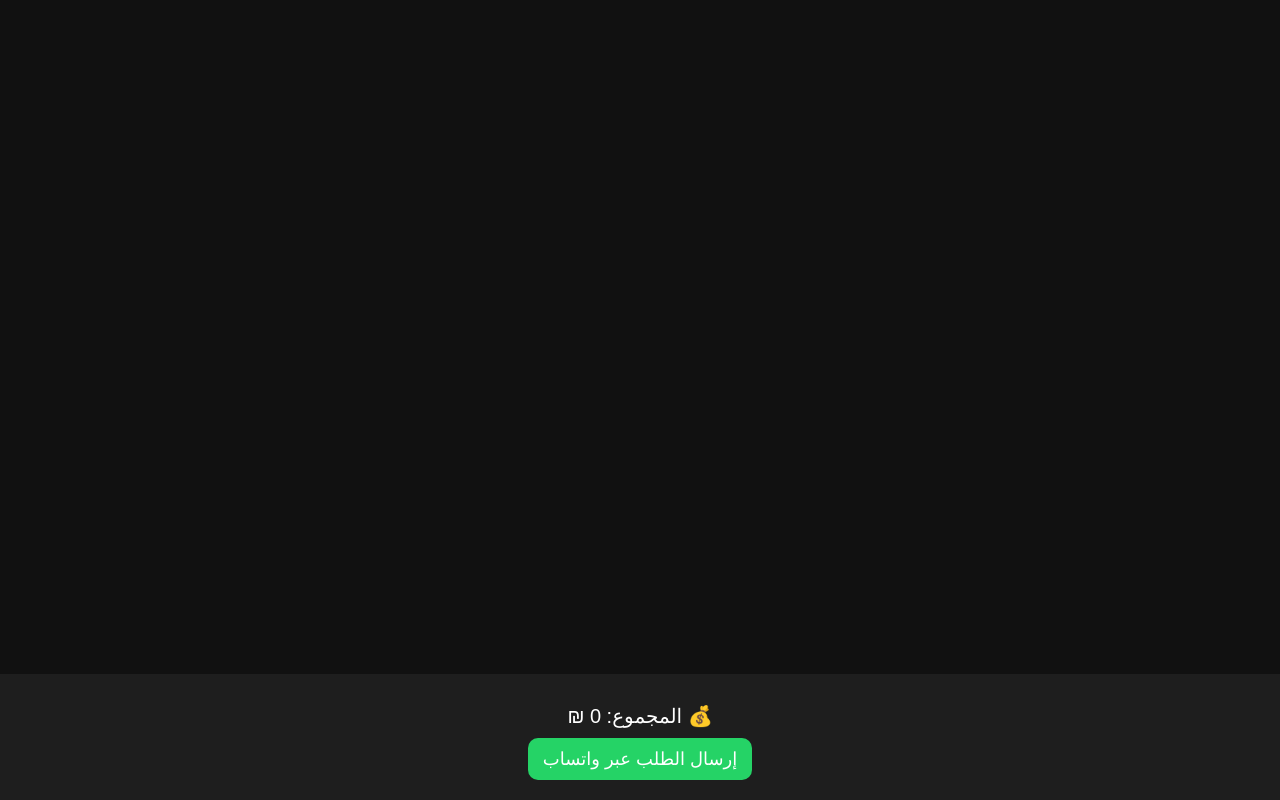
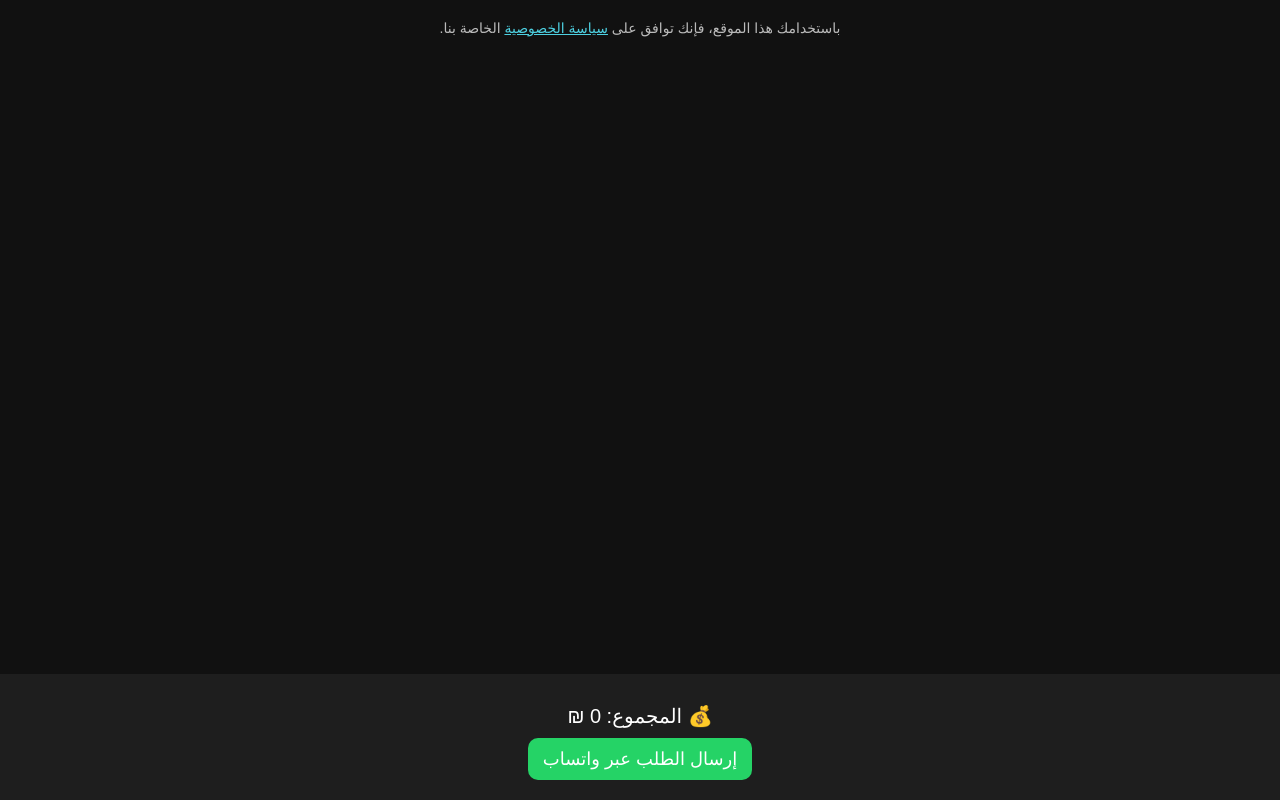
Before and after one commit to abomkdad/mad, a plain HTML site: page index.html in a window 1280 px wide. Drawn offline with nearby package versions, Linux system fonts and the light colour scheme; no server answers.

Commit message:
Update index.html

```diff
--- a/index.html
+++ b/index.html
@@ -110,6 +110,10 @@
     </div>
   </div>
 
+ <div style="padding: 20px; text-align: center; font-size: 14px; color: #bbb;">
+    باستخدامك هذا الموقع، فإنك توافق على <a href="https://madperfume.co.il/?app=page.show.6" target="_blank" style="color: #4dd0e1; text-decoration: underline;">سياسة الخصوصية</a> الخاصة بنا.
+  </div>
+
   <script>
     let cart = [], gifts300 = [], gifts500 = [], products = [];
 
```
